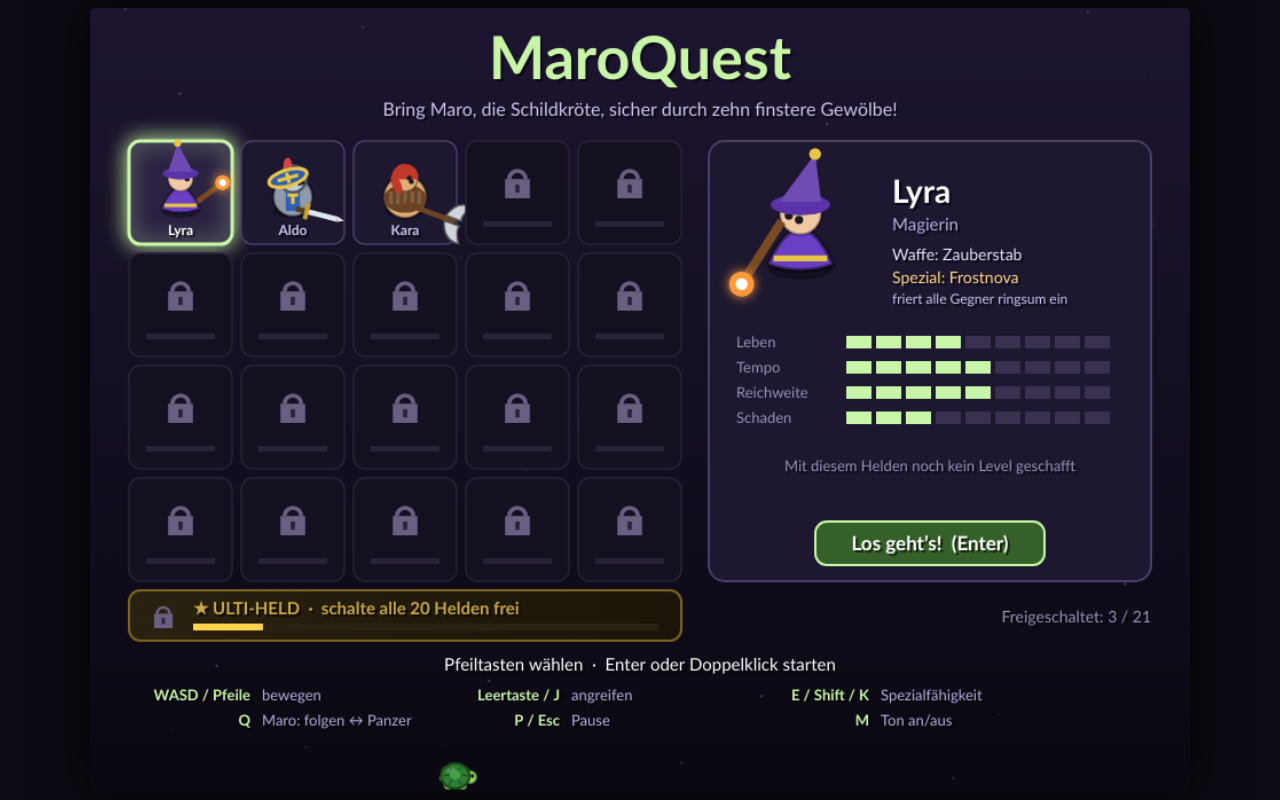
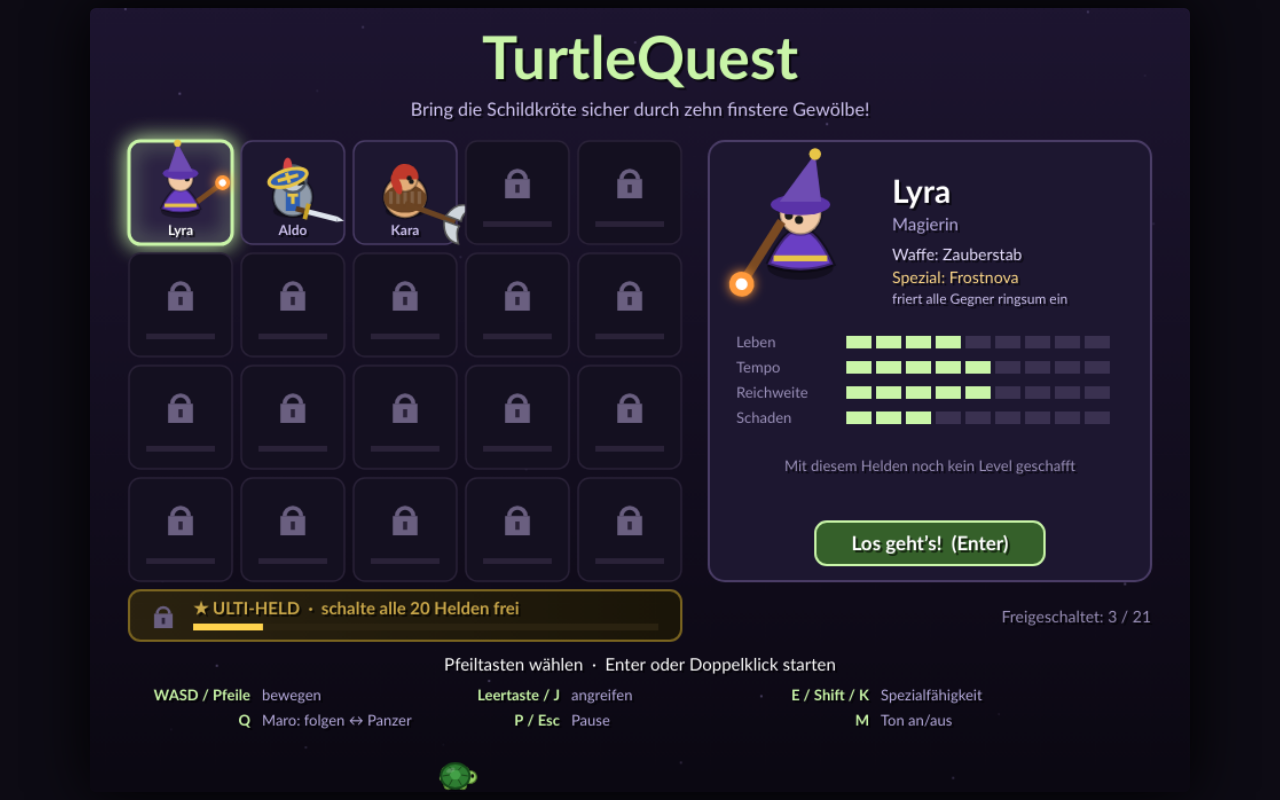
Before and after one commit to andreasgwosdz/TurtleQuest, a plain HTML site: page index.html in a window 1280 px wide. Drawn offline with Linux system fonts and the light colour scheme; animation ran at ten frames a second.

Commit message:
Rename game title to TurtleQuest

```diff
--- a/index.html
+++ b/index.html
@@ -3,7 +3,7 @@
 <head>
 <meta charset="utf-8">
 <meta name="viewport" content="width=device-width,initial-scale=1">
-<title>MaroQuest</title>
+<title>TurtleQuest</title>
 <style>
   html,body{margin:0;height:100%;background:#0d0b14;}
   body{display:flex;align-items:center;justify-content:center;overflow:hidden;}
@@ -15,7 +15,7 @@
 <script>
 'use strict';
 // ====================================================================
-//  MaroQuest – Bring Maro, die Schildkröte, sicher zum Ausgang!
+//  TurtleQuest – Bring the turtle, safe to the exit!
 // ====================================================================
 const cv = document.getElementById('c'), ctx = cv.getContext('2d');
 const T = 32, COLS = 30, ROWS = 20, HUD = 44;
@@ -1646,7 +1646,7 @@ function drawHUD(){
   g.fillStyle = '#000'; g.fillRect(sx, 25, 80, 7);
   const scd = specialCd(), ready = scd === 0 ? 1 : 1 - P.scd/scd;
   g.fillStyle = ready >= 1 ? (P.blocking ? '#fff08a' : '#7fd4ff') : '#4a6a8a'; g.fillRect(sx+1, 26, 78*ready, 5);
-  // Maro
+  // Turtle
   const mx = Math.max(420, sx + 100);
   g.fillStyle = '#c9f5a8'; g.font = 'bold 15px "Trebuchet MS", sans-serif'; g.fillText('Maro', mx, 22);
   const ts = turtle.maxhp > 6 ? 15 : 20, tz = turtle.maxhp > 6 ? 14 : 17;
@@ -1699,8 +1699,8 @@ function drawTitle(){
   const gr = g.createLinearGradient(0,0,0,H); gr.addColorStop(0,'#1d1530'); gr.addColorStop(1,'#0b0812');
   g.fillStyle = gr; g.fillRect(0,0,W,H);
   for(let i=0;i<60;i++){ const x = (i*137.5 + globalTime*0.1*(i%3+1)) % W, y = (i*71.3) % H; g.fillStyle = `rgba(200,180,255,${0.15+0.15*Math.sin(globalTime*0.03+i)})`; g.fillRect(x, y, 2, 2); }
-  text('MaroQuest', W/2, 62, 52, '#c9f5a8');
-  text('Bring Maro, die Schildkröte, sicher durch zehn finstere Gewölbe!', W/2, 94, 16, '#cfc4f0', 'center', 'normal');
+  text('TurtleQuest', W/2, 62, 52, '#c9f5a8');
+  text('Bring die Schildkröte sicher durch zehn finstere Gewölbe!', W/2, 94, 16, '#cfc4f0', 'center', 'normal');
   // Raster
   // Ulti-Feld
   {
```
